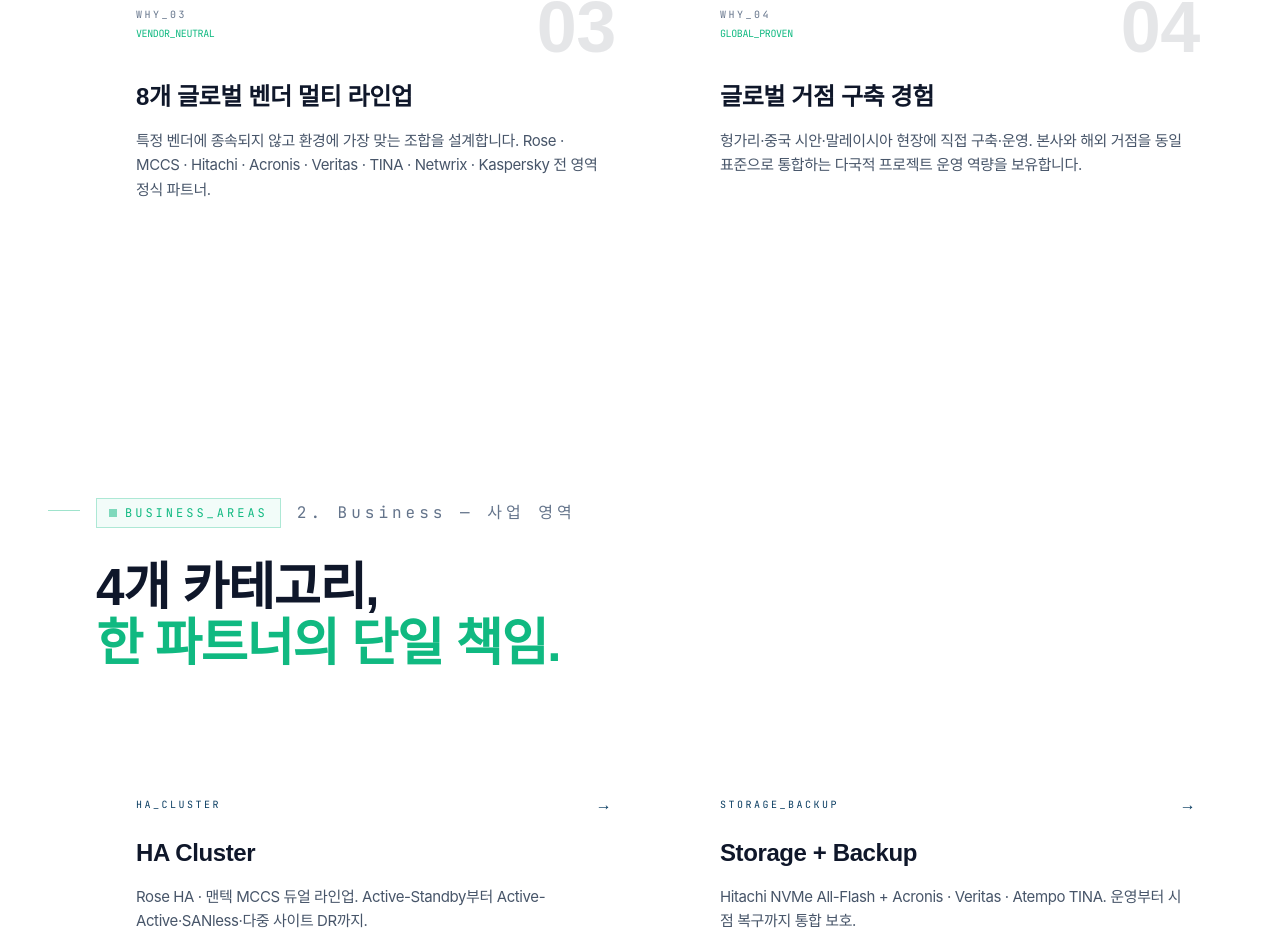
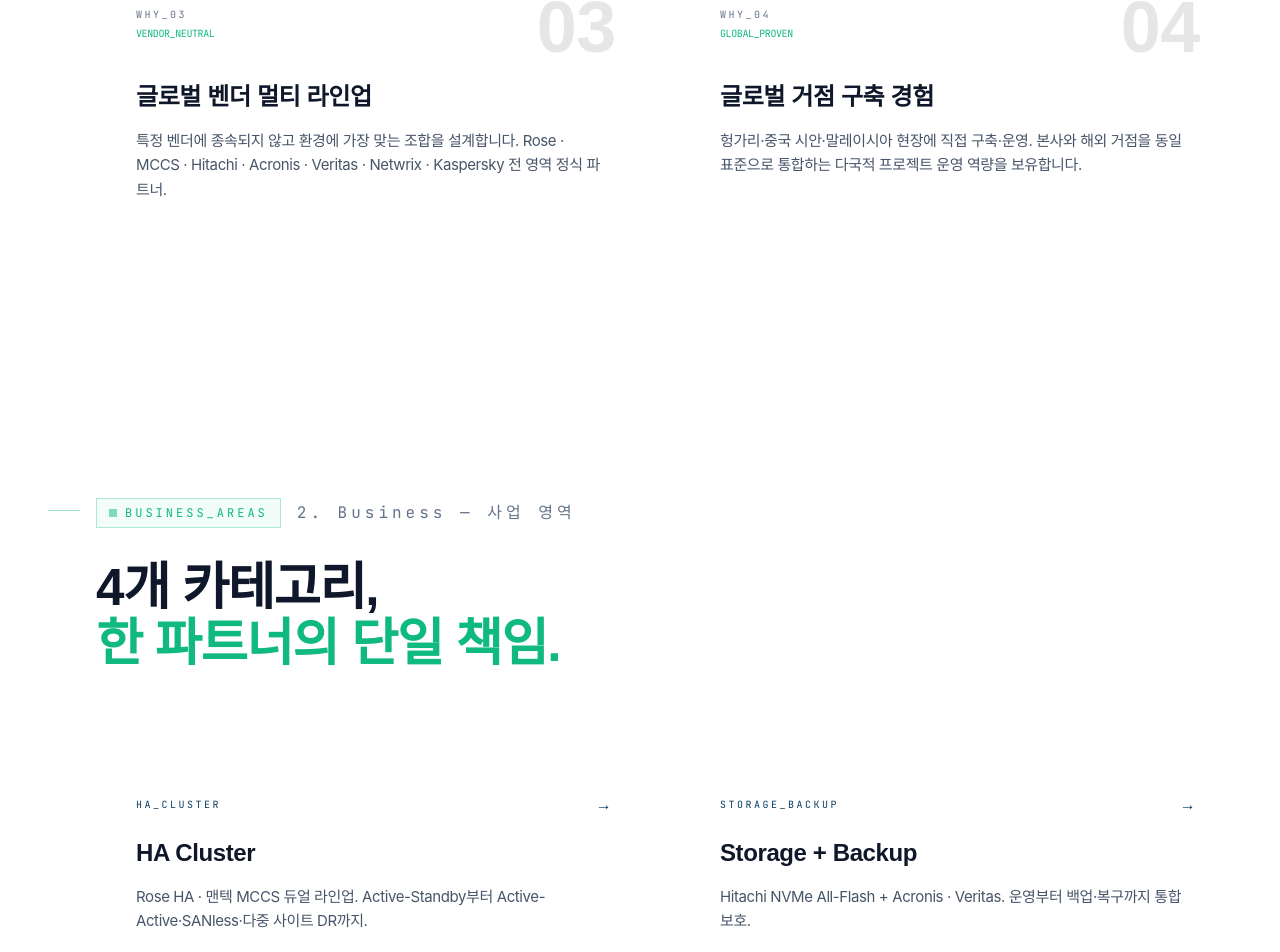
Before and after one commit to yumunix/einstech-landing, a Next.js app: page /company in a window 1280 px wide. Shown: the part 1912-2864 px from the top of the page. Built offline with nearby package versions, Linux system fonts and the light colour scheme; a web font is replaced by a local one.

Commit message:
remove discontinued Atempo TINA offering

```diff
--- a/app/company/page.jsx
+++ b/app/company/page.jsx
@@ -36,8 +36,8 @@ const whyCards = [
   {
     index: "03",
     tag: "VENDOR_NEUTRAL",
-    title: "8개 글로벌 벤더 멀티 라인업",
-    desc: "특정 벤더에 종속되지 않고 환경에 가장 맞는 조합을 설계합니다. Rose · MCCS · Hitachi · Acronis · Veritas · TINA · Netwrix · Kaspersky 전 영역 정식 파트너.",
+    title: "글로벌 벤더 멀티 라인업",
+    desc: "특정 벤더에 종속되지 않고 환경에 가장 맞는 조합을 설계합니다. Rose · MCCS · Hitachi · Acronis · Veritas · Netwrix · Kaspersky 전 영역 정식 파트너.",
   },
   {
     index: "04",
@@ -57,7 +57,7 @@ const businessAreas = [
   {
     cat: "STORAGE_BACKUP",
     title: "Storage + Backup",
-    desc: "Hitachi NVMe All-Flash + Acronis · Veritas · Atempo TINA. 운영부터 시점 복구까지 통합 보호.",
+    desc: "Hitachi NVMe All-Flash + Acronis · Veritas. 운영부터 백업·복구까지 통합 보호.",
     href: "/storage-backup",
   },
   {
@@ -81,7 +81,6 @@ const vendors = [
   { name: "Rose Datasystems", role: "Rose HA Cluster" },
   { name: "Acronis", role: "Cyber Protect" },
   { name: "Veritas", role: "NetBackup" },
-  { name: "Atempo", role: "TINA Time Navigator" },
   { name: "Netwrix", role: "Endpoint DLP" },
   { name: "Kaspersky", role: "Endpoint EDR" },
   { name: "Brocade", role: "SAN Fabric" },
@@ -105,7 +104,7 @@ const history = [
     items: [
       "Hitachi Storage 마이그레이션 · VTL 백업솔루션 · Acronis 도입 확대",
       "중국 시안 NAS 복제솔루션 공급",
-      "TINA · NetApp · Virbak Abio 신규 파트너 추가",
+      "NetApp · Virbak Abio 신규 파트너 추가",
     ],
   },
   {
--- a/app/storage-backup/page.jsx
+++ b/app/storage-backup/page.jsx
@@ -6,9 +6,9 @@ import Badge from "@/components/ds/Badge";
 import { PrimaryButton, SecondaryButton } from "@/components/ds/Buttons";
 
 export const metadata = {
-  title: "Storage + Backup — Hitachi · Acronis · Veritas · TINA | EINSTECH",
+  title: "Storage + Backup — Hitachi · Acronis · Veritas | EINSTECH",
   description:
-    "운영 스토리지부터 백업·복구까지 단일 파트너로. Hitachi NVMe All-Flash, Acronis Cyber Protect, Veritas NetBackup, Atempo TINA를 환경에 맞춰 통합 설계합니다. 3-2-1-1-0 백업 규칙과 이뮤터블 백업으로 사이버 회복탄력성을 확보합니다.",
+    "운영 스토리지부터 백업·복구까지 단일 파트너로. Hitachi NVMe All-Flash, Acronis Cyber Protect, Veritas NetBackup을 환경에 맞춰 통합 설계합니다. 3-2-1-1-0 백업 규칙과 이뮤터블 백업으로 사이버 회복탄력성을 확보합니다.",
 };
 
 const whyCards = [
@@ -92,25 +92,6 @@ const lineup = [
       "공공·금융 엔터프라이즈 기간계",
     ],
   },
-  {
-    badge: "DEEP_RECOVERY",
-    name: "Atempo TINA",
-    vendor: "Atempo · Time Navigator",
-    color: "acid",
-    tag: "Point-in-Time 복구 · 의료/공공 특화",
-    role: "장기 보존·시점 복구",
-    strengths: [
-      "Time Navigator — 과거 시점으로 정밀 복구",
-      "Source-based 글로벌 중복제거",
-      "Oracle · SAP · MS SQL · Sybase 라이브 백업",
-      "테이프·VTL·디둡 스토리지 다중 타겟",
-    ],
-    fitFor: [
-      "의료기관 — 분당서울대병원 운영 중",
-      "장기 보존이 필요한 연구·공공 데이터",
-      "법적 감사·증빙용 시점 복원",
-    ],
-  },
 ];
 
 const rule = [
@@ -151,8 +132,8 @@ const architecture = [
   {
     index: "02",
     tag: "BACKUP_TIER",
-    title: "백업 계층 (Acronis / Veritas / TINA)",
-    desc: "워크로드 특성에 맞춰 통합 보호(Acronis)·대규모 표준(Veritas)·장기 시점 복구(TINA)를 선택. 단일 정책으로 통합 관리합니다.",
+    title: "백업 계층 (Acronis / Veritas)",
+    desc: "워크로드 특성에 맞춰 통합 보호(Acronis)와 대규모 표준 백업(Veritas)을 선택해 단일 정책으로 통합 관리합니다.",
   },
   {
     index: "03",
@@ -169,13 +150,6 @@ const architecture = [
 ];
 
 const references = [
-  {
-    industry: "의료 / 종합병원",
-    customer: "분당서울대학교병원",
-    solution: "Atempo TINA — 백업 유지보수",
-    desc: "환자 진료·연구 데이터의 장기 시점 복구 요건을 TINA로 운영. 의료 데이터 보존 법규와 감사 증빙을 안정적으로 충족.",
-    color: "acid",
-  },
   {
     industry: "반도체 / 제조",
     customer: "S PCB 제조사",
@@ -206,7 +180,7 @@ const process = [
   {
     step: "03",
     title: "스토리지·백업 통합 설계",
-    desc: "Hitachi 운영 스토리지 + Acronis/Veritas/TINA 중 적합 조합을 설계. 3-2-1-1-0 규칙을 적용합니다.",
+    desc: "Hitachi 운영 스토리지 + Acronis/Veritas 중 적합 조합을 설계. 3-2-1-1-0 규칙을 적용합니다.",
   },
   {
     step: "04",
@@ -238,7 +212,7 @@ export default function StorageBackupPage() {
             <div className="flex flex-wrap items-center gap-3 mb-8">
               <Badge color="cyan">STORAGE_BACKUP</Badge>
               <span className="font-mono text-xs text-slate-500 uppercase tracking-widest">
-                Hitachi · Acronis · Veritas · Atempo TINA
+                Hitachi · Acronis · Veritas
               </span>
             </div>
 
@@ -260,8 +234,7 @@ export default function StorageBackupPage() {
             <p className="font-sans text-slate-600 text-base sm:text-lg leading-relaxed max-w-3xl border-l-2 border-navy/30 pl-5 ds-word-keep mb-12">
               운영 스토리지(<span className="text-slate-900">Hitachi</span>)부터 통합 사이버 보호(
               <span className="text-slate-900">Acronis</span>), 엔터프라이즈 표준 백업(
-              <span className="text-slate-900">Veritas</span>), 시점 복구 특화(
-              <span className="text-slate-900">Atempo TINA</span>)까지 — 데이터의 전 수명주기를 단일
+              <span className="text-slate-900">Veritas</span>)까지 — 데이터의 전 수명주기를 단일
               파트너가 통합 책임집니다. 3-2-1-1-0 규칙과 이뮤터블 볼트로 랜섬웨어 시대의
               회복탄력성을 확보합니다.
             </p>
```
